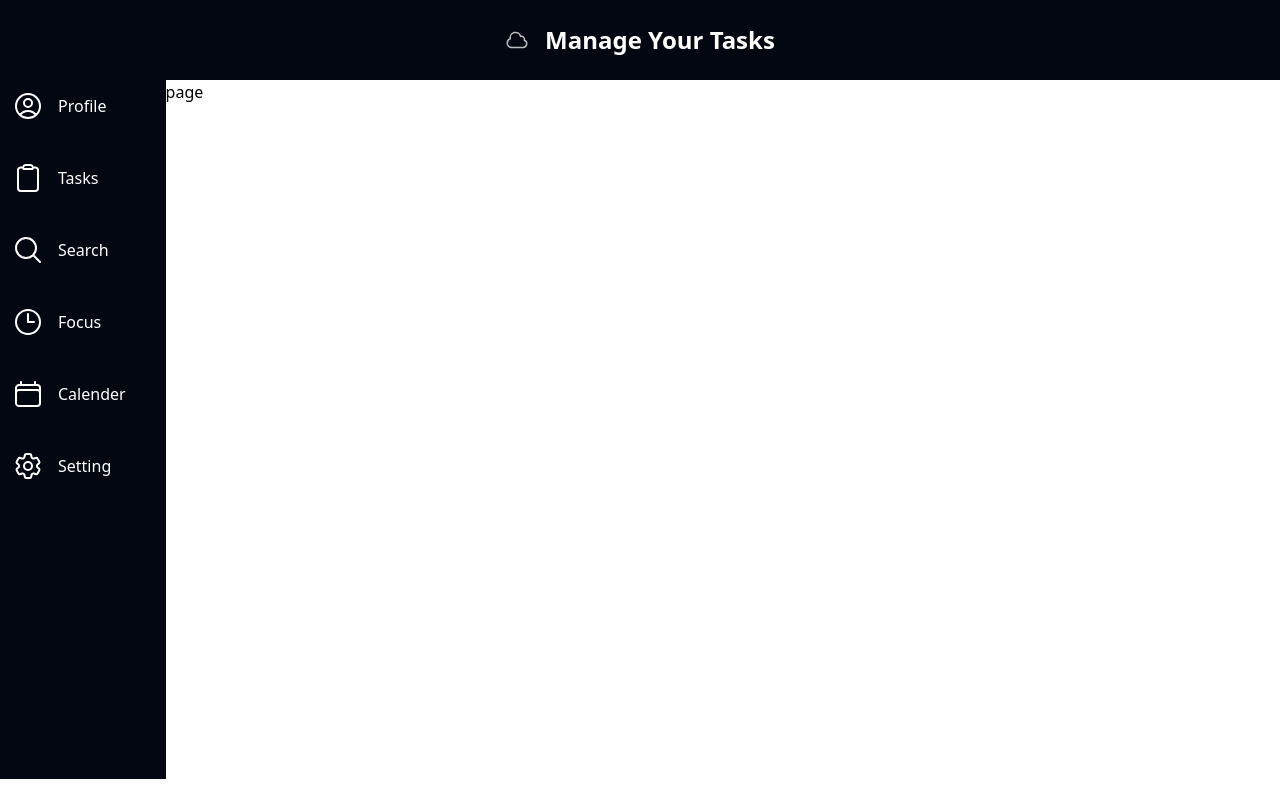
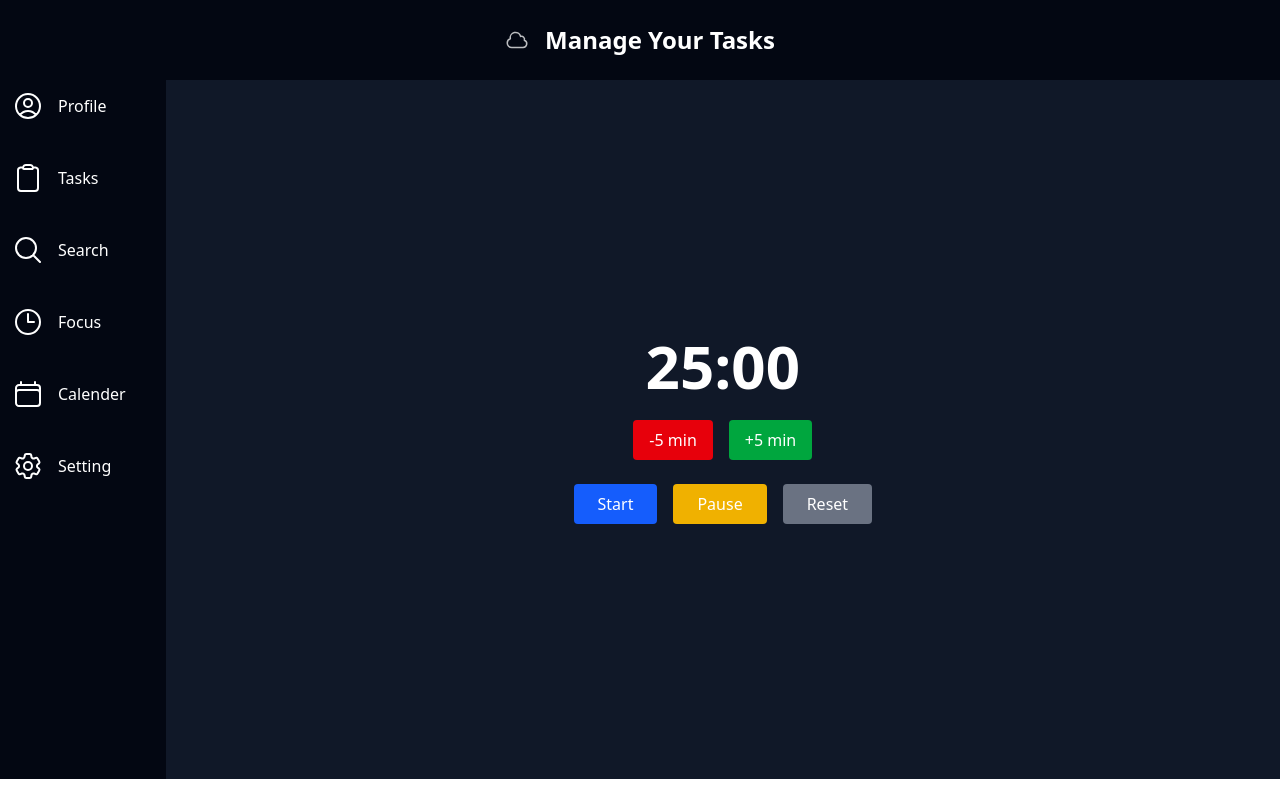
Before and after one commit to VibelessYoung/TaskManager, a Next.js app: page /focus in a window 1280 px wide. Built offline with nearby package versions, Linux system fonts and the light colour scheme.

Commit message:
focus page completed

```diff
--- a/app/focus/page.js
+++ b/app/focus/page.js
@@ -1,9 +1,90 @@
-import React from 'react'
+"use client";
 
-function page() {
+import { useEffect, useRef, useState } from "react";
+
+export default function Page() {
+  const [time, setTime] = useState(25 * 60);
+
+  const [isRunning, setIsRunning] = useState(false);
+
+  const intervalRef = useRef(null);
+
+  const addTime = () => {
+    setTime((prev) => prev + 5 * 60);
+  };
+
+  const minusTime = () => {
+    setTime((prev) => Math.max(5 * 60, prev - 5 * 60));
+  };
+
+  const startTimer = () => {
+    if (isRunning) return;
+
+    setIsRunning(true);
+
+    intervalRef.current = setInterval(() => {
+      setTime((prev) => {
+        if (prev <= 1) {
+          clearInterval(intervalRef.current);
+          setIsRunning(false);
+          return 0;
+        }
+        return prev - 1;
+      });
+    }, 1000);
+  };
+
+  const pauseTimer = () => {
+    clearInterval(intervalRef.current);
+    setIsRunning(false);
+  };
+
+  const resetTimer = () => {
+    clearInterval(intervalRef.current);
+    setIsRunning(false);
+    setTime(25 * 60);
+  };
+
+  useEffect(() => {
+    return () => clearInterval(intervalRef.current);
+  }, []);
+
+  const formatTime = (sec) => {
+    const m = Math.floor(sec / 60);
+    const s = sec % 60;
+    return `${String(m).padStart(2, "0")}:${String(s).padStart(2, "0")}`;
+  };
+
   return (
-    <div>page</div>
-  )
+    <div className="w-full flex flex-col items-center justify-center bg-gray-900 text-white gap-6">
+      <h1 className="text-6xl font-bold">{formatTime(time)}</h1>
+
+      <div className="flex gap-4">
+        <button onClick={minusTime} className="px-4 py-2 bg-red-600 rounded">
+          -5 min
+        </button>
+
+        <button onClick={addTime} className="px-4 py-2 bg-green-600 rounded">
+          +5 min
+        </button>
+      </div>
+
+      <div className="flex gap-4">
+        <button onClick={startTimer} className="px-6 py-2 bg-blue-600 rounded">
+          Start
+        </button>
+
+        <button
+          onClick={pauseTimer}
+          className="px-6 py-2 bg-yellow-500 rounded"
+        >
+          Pause
+        </button>
+
+        <button onClick={resetTimer} className="px-6 py-2 bg-gray-500 rounded">
+          Reset
+        </button>
+      </div>
+    </div>
+  );
 }
-
-export default page
```
